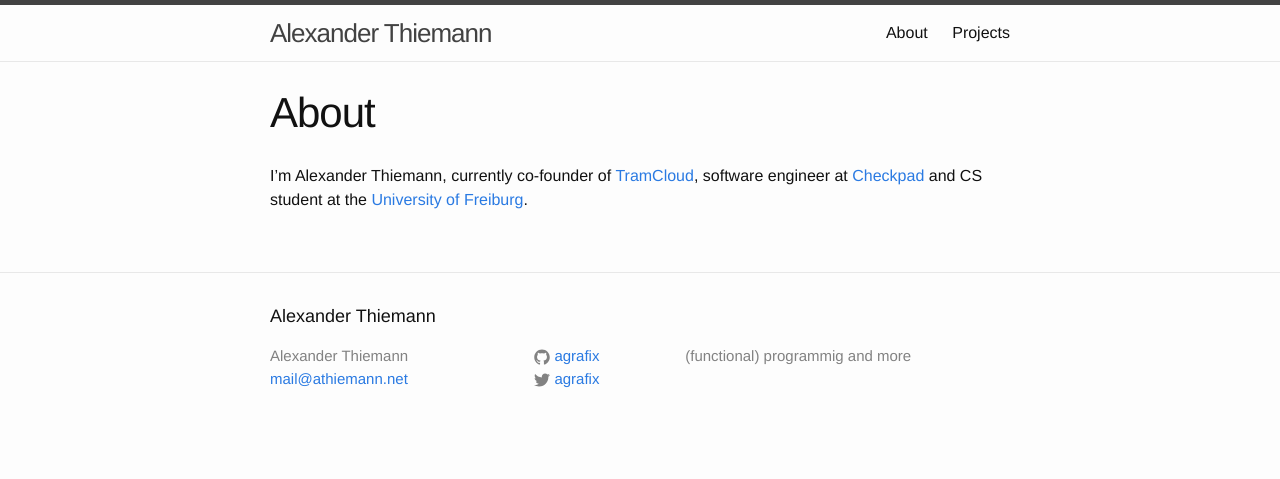
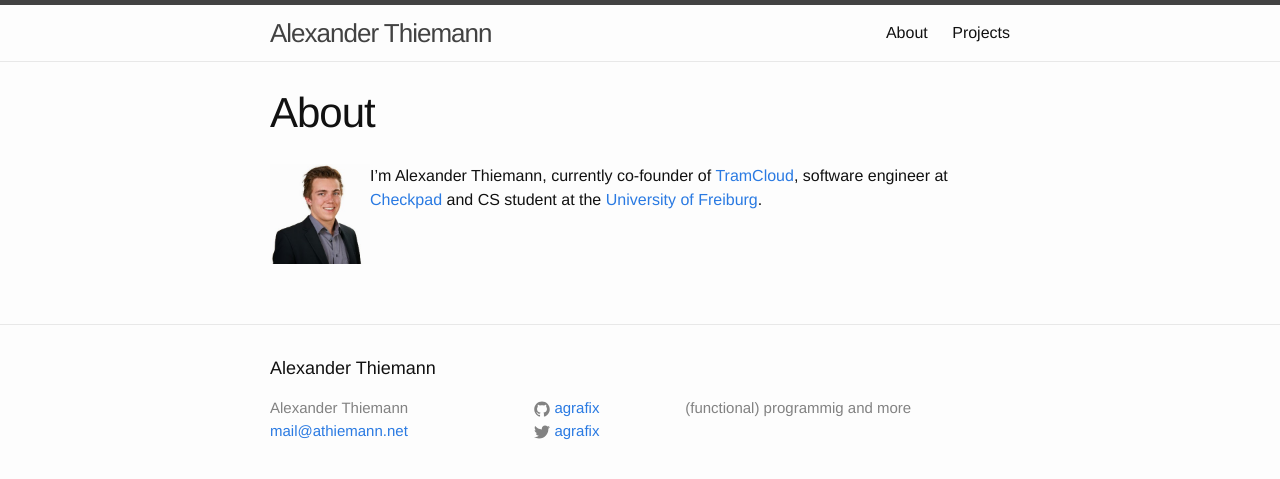
Before and after one commit to agrafix/homepage, a Jekyll site: the page built from about.md, in a window 1280 px wide. Shown: the top 479 px of the page. Built offline with Jekyll 4.4.1, drawn with Linux system fonts in a browser that asks for light colours.

Commit message:
add image to about page

```diff
--- a/about.md
+++ b/about.md
@@ -4,7 +4,9 @@ title: About
 permalink: /about/
 ---
 
-I'm Alexander Thiemann, currently co-founder of [TramCloud][tc], software engineer at [Checkpad][cp] and CS student at the [University of Freiburg][uni].
+<img style="float: left;" width="100" height="100" src="/images/2015-10-27-thiemann.jpg"> I'm Alexander Thiemann, currently co-founder of [TramCloud][tc], software engineer at [Checkpad][cp] and CS student at the [University of Freiburg][uni].
+
+<br style="clear: both;" />
 
 [tc]: https://www.tramcloud.net
 [cp]: http://www.checkpad.de
```
Also changed, not shown: images/2015-10-27-thiemann.jpg (added).
